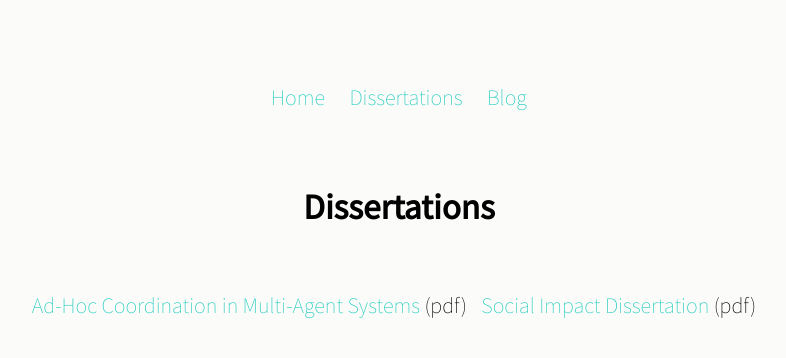
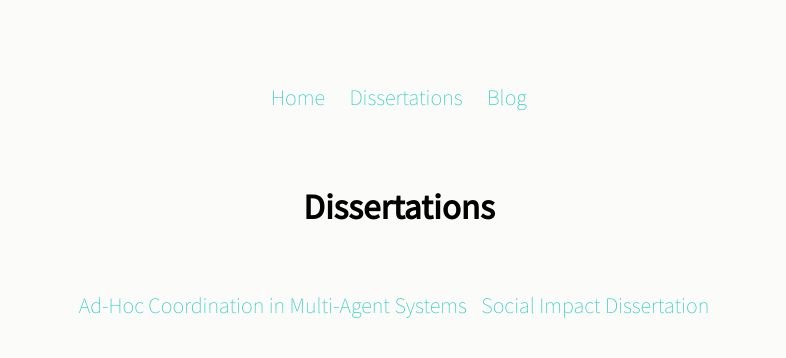
Before and after one commit to Stevinson/stevinson.github.io, a Jekyll site: the page built from work/index.html, in a window 1280 px wide. Shown: the top 358 px of the page, without its empty margins (241-1027 px from the left). Built offline with Jekyll 4.4.1, drawn with Linux system fonts in a browser that asks for light colours.

Commit message:
Update index.html

```diff
--- a/work/index.html
+++ b/work/index.html
@@ -4,6 +4,6 @@ title: Dissertations
 ---
 
 <ul class="pieces">
-    <li><a href="work/adhoccoordination.md">Ad-Hoc Coordination in Multi-Agent Systems</a> (pdf)</li>
-    <li><a href="assets/3space_report.pdf">Social Impact Dissertation</a> (pdf)</li>
+    <li><a href="work/adhoccoordination.md">Ad-Hoc Coordination in Multi-Agent Systems</a></li>
+    <li><a href="work/socialimpact.md">Social Impact Dissertation</a></li>
 </ul>
```
